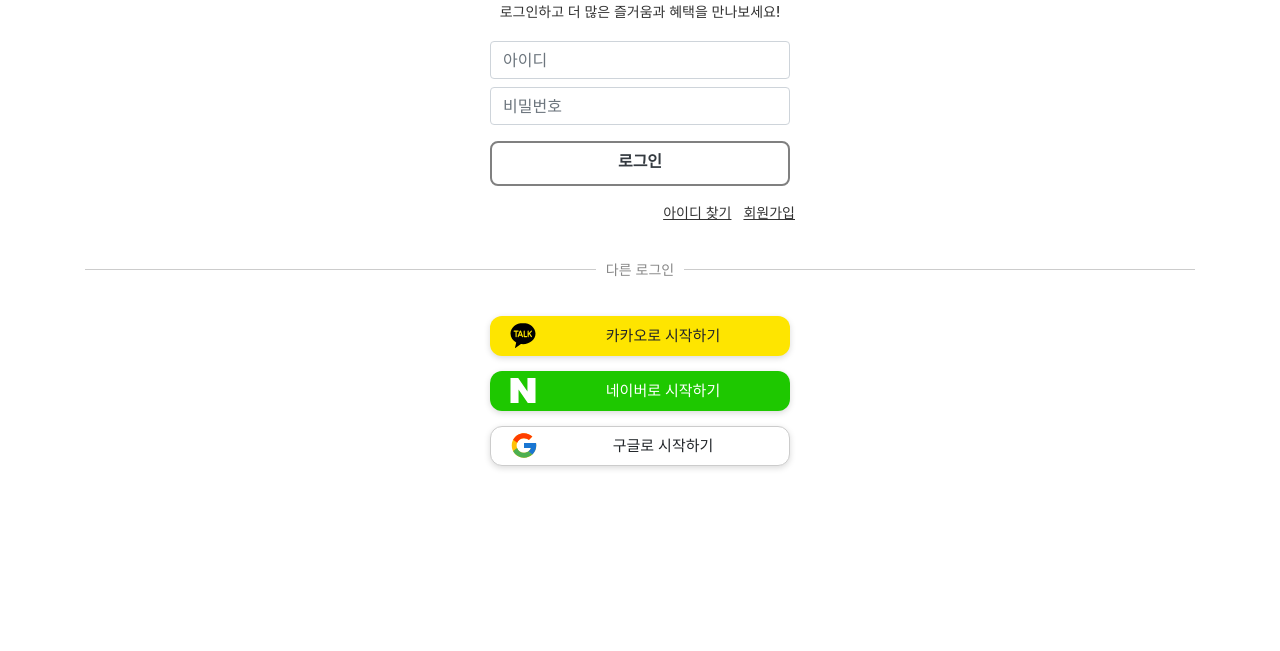
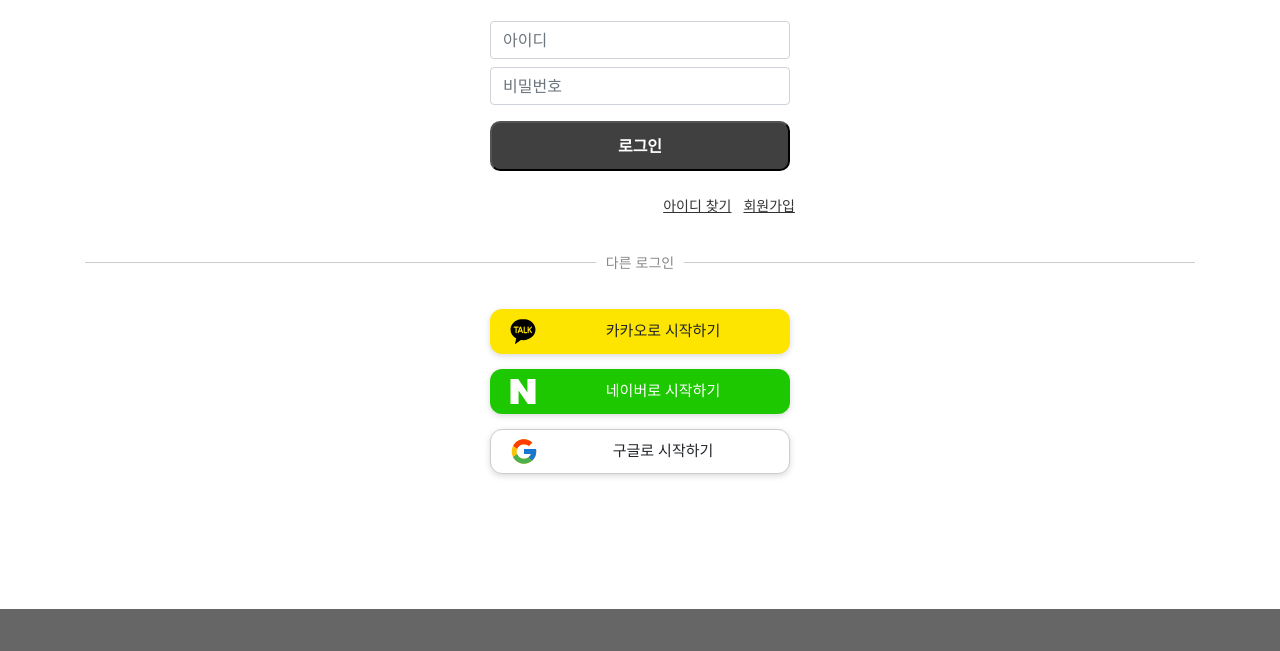
Before and after one commit to WooSeungHwan/frontP_GuestHouse, a plain HTML site: page src/login.html in a window 1280 px wide. Shown: the part 386-1037 px from the top of the page. Drawn offline with nearby package versions, Linux system fonts and the light colour scheme.

Commit message:
fix: css in main and login page

```diff
--- a/src/login.html
+++ b/src/login.html
@@ -32,11 +32,11 @@
 
     .subtitle {
       font-size: 14px;
-      color: #333;
-      margin-bottom: 20px;
+      color: #404040;
+      margin-bottom: 50px;
     }
 
-    .id-btn,
+    .form-control ,
     .join,
     .social-btn {
       margin-bottom: 15px;
@@ -57,7 +57,7 @@
       cursor: pointer;
       width: 100%;
       margin-bottom: 15px;
-      height: 40px;
+      height: 45px;
       transition: transform 0.1s ease-in-out;
     }
 
@@ -131,7 +131,22 @@
 
     .login-cc{
         font-weight: 700;
+        color: white;
         /* color: #404040; */
+    }
+
+    #id-btn-login {
+      width: 300px;
+      height: 50px;
+      font-weight: 700;
+      background-color: #404040;
+      color: white;
+      border-radius: 10px;
+    }
+
+    #id-btn-login:hover {
+      background-color: #666666;
+      cursor: pointer;
     }
 
   </style>
@@ -141,7 +156,7 @@
     <div id="header-login"></div>
 
     <div class="container">
-        <div class="logo" style="margin-top: 100px">
+        <div class="logo" style="margin-top: 50px">
             <img src="./assets/icons/logo_color.png" alt="staypick 로고">
         </div>
         <div>
@@ -157,8 +172,7 @@
         <div class="login-box">
 
         <div class="id-btn">
-           <button class="btn btn-outline-dark btn-block mb-3 " onclick="location.href='./main.html'">
-            <p class="login-cc">로그인</p></button>
+          <button id="id-btn-login" class="mb-3" onclick="location.href='./main.html'">로그인</button>
         </div>
         <div class="login-links">
             <a href="#">아이디 찾기</a>
@@ -198,6 +212,6 @@
         </div>
     </div>
 
-    <div id="footer-login" style="margin-top: 150px"></div>
+    <div id="footer-login" style="margin-top: 100px"></div>
 </body>
 </html>
```
Also changed, not shown: src/main.html (+6 -3 lines).
